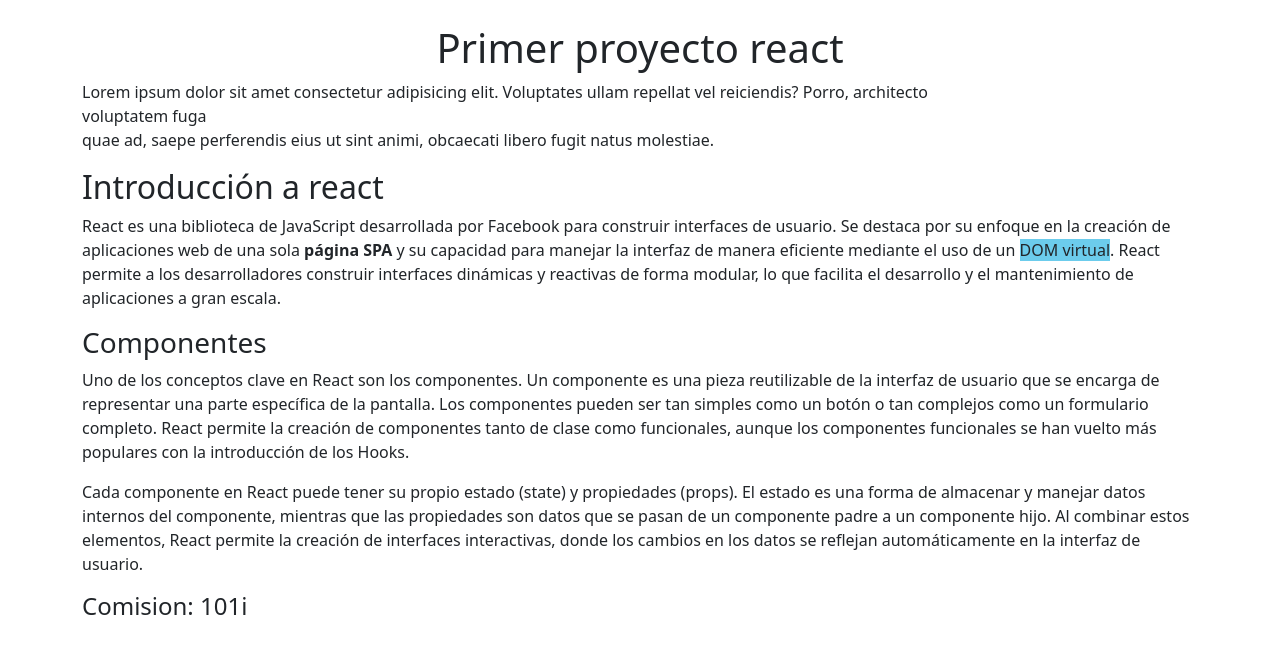
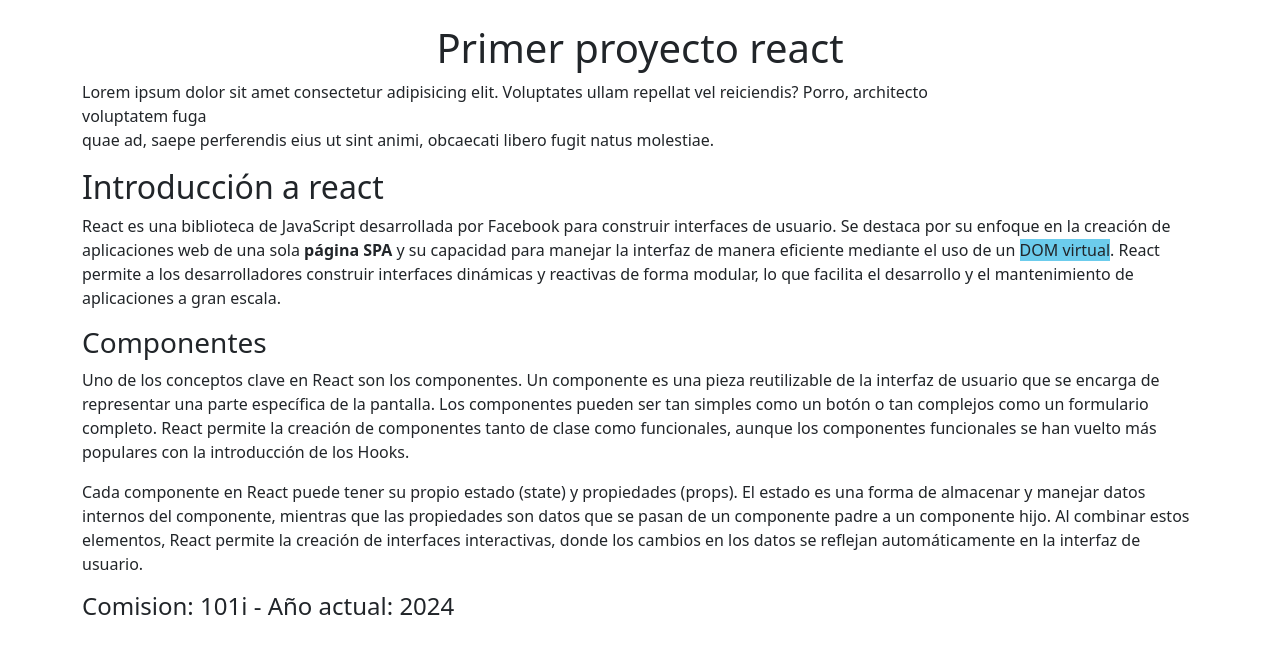
Before and after one commit to rollingcodeschool/contadorc101i, a React (Vite) app: page / in a window 1280 px wide. Shown: the top 654 px of the page. Built offline with nearby package versions, Linux system fonts and the light colour scheme.

Commit message:
enviamos un segundo props de prueba

```diff
--- a/src/components/Informacion.jsx
+++ b/src/components/Informacion.jsx
@@ -2,6 +2,7 @@
 
 const Informacion = () => {
 // aqui agrego la mayor parte de logica
+const anio= new Date().getFullYear();
 
     return (
         // algo de logica
@@ -10,7 +11,7 @@
             <h2>Introducción a react</h2>
             <p>React es una biblioteca de JavaScript desarrollada por Facebook para construir interfaces de usuario. Se destaca por su enfoque en la creación de aplicaciones web de una sola <strong>página SPA</strong> y su capacidad para manejar la interfaz de manera eficiente mediante el uso de un <span className="parrafoResaltado">DOM virtual</span>. React permite a los desarrolladores construir interfaces dinámicas y reactivas de forma modular, lo que facilita el desarrollo y el mantenimiento de aplicaciones a gran escala.</p>
             {/* enviar un props */}
-            <Teoria comision='101i' ></Teoria>
+            <Teoria comision='101i' anioActual={anio} ></Teoria>
         </section>
     );
 };
--- a/src/components/Teoria.jsx
+++ b/src/components/Teoria.jsx
@@ -1,10 +1,11 @@
 const Teoria = (props) => {
+    console.log(props.anioActual)
     return (
         <article>
             <h3>Componentes</h3>
             <p>Uno de los conceptos clave en React son los componentes. Un componente es una pieza reutilizable de la interfaz de usuario que se encarga de representar una parte específica de la pantalla. Los componentes pueden ser tan simples como un botón o tan complejos como un formulario completo. React permite la creación de componentes tanto de clase como funcionales, aunque los componentes funcionales se han vuelto más populares con la introducción de los Hooks.</p>
             <p>Cada componente en React puede tener su propio estado (state) y propiedades (props). El estado es una forma de almacenar y manejar datos internos del componente, mientras que las propiedades son datos que se pasan de un componente padre a un componente hijo. Al combinar estos elementos, React permite la creación de interfaces interactivas, donde los cambios en los datos se reflejan automáticamente en la interfaz de usuario.</p>
-            <h4>Comision: {props.comision}</h4>
+            <h4>Comision: {props.comision} - Año actual: {props.anioActual}</h4>
         </article>
     );
 };
```
